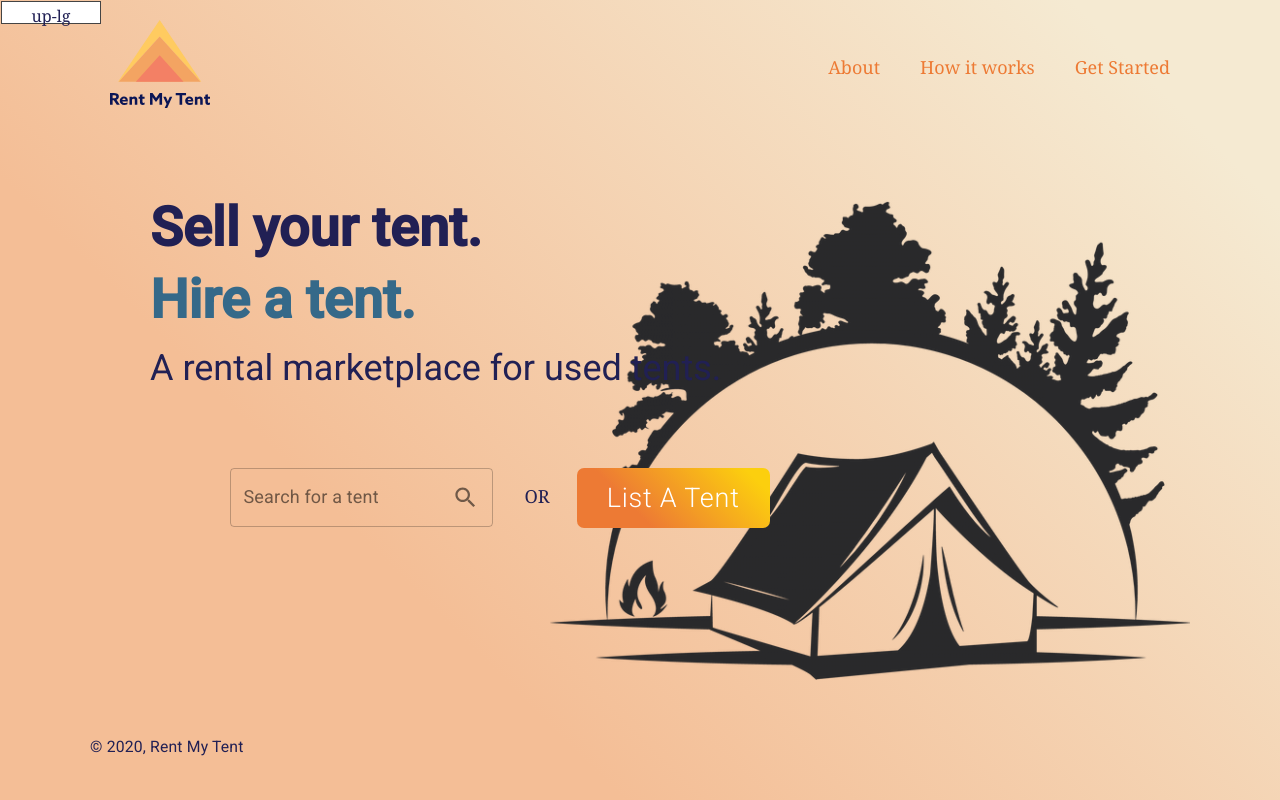
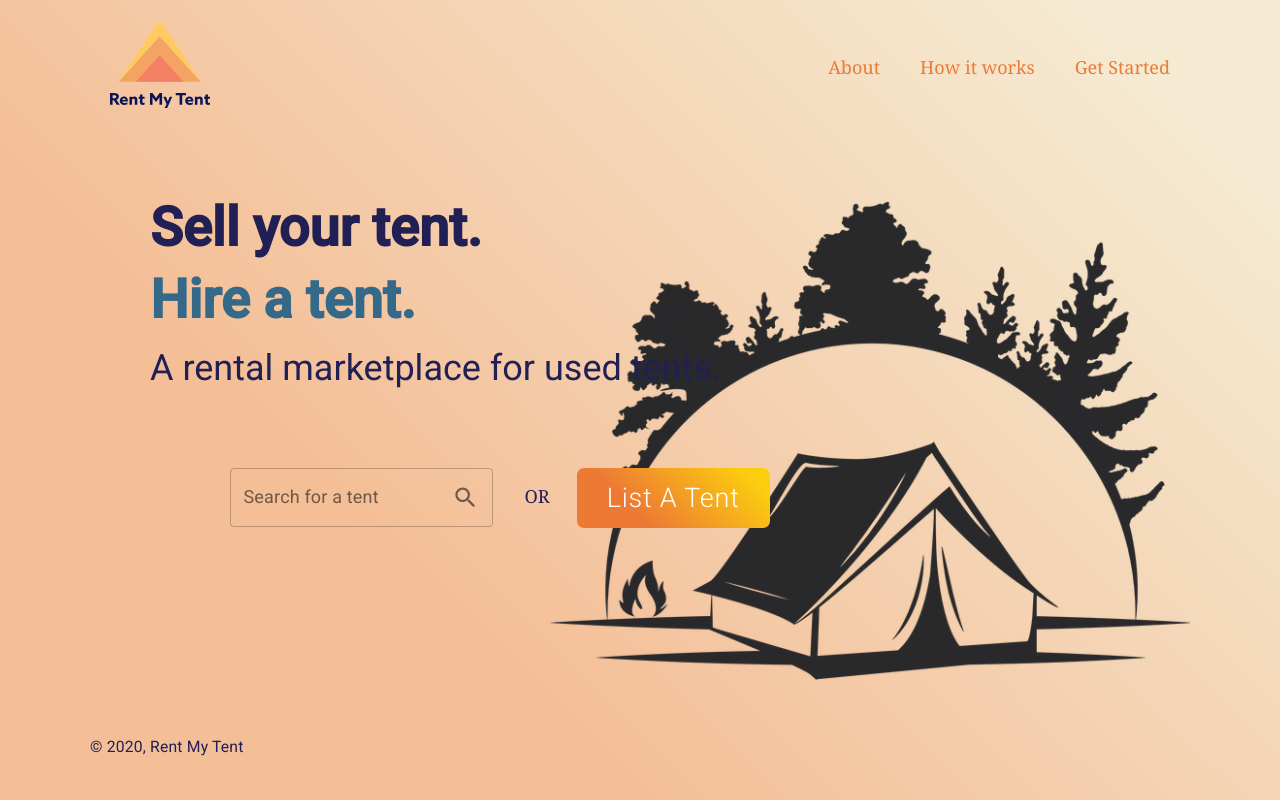
Before and after one commit to robsecord/RentMyTentWeb, a Gatsby site: page / in a window 1280 px wide. Built offline with nearby package versions, Linux system fonts and the light colour scheme; Gatsby itself is replaced by a stand-in of ours; no server answers.

Commit message:
Minor style update

```diff
--- a/src/layout/layout.js
+++ b/src/layout/layout.js
@@ -49,7 +49,7 @@ const Layout = ({children, header, footer}) => {
 
     return (
         <ThemeProvider theme={theme}>
-            <div className={classes.testBlock} />
+            {/*<div className={classes.testBlock} />*/}
             <div className={classes.primaryContainer}>
                 {header}
                 <main className={classes.primaryContent}>
```
